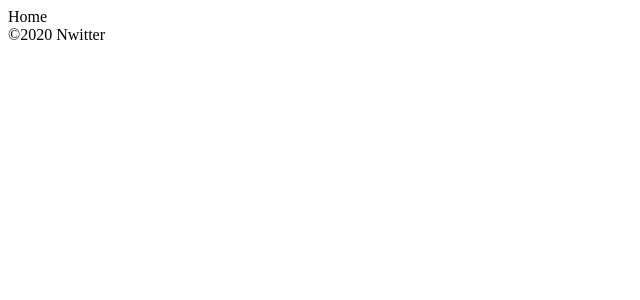
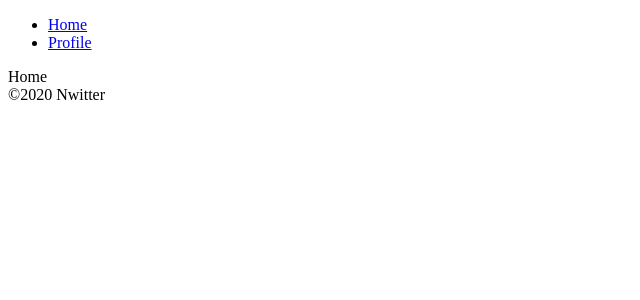
Before and after one commit to bumjin/nwitter, a React (Create React App) app: page /#/ in a window 1280 px wide. Shown: the top 300 px of the page, without its empty margins (0-640 px from the left). Built offline with nearby package versions, Linux system fonts and the light colour scheme; no server answers; sample sign-in values are in the browser's storage.

Commit message:
Enabled Logout

```diff
--- /dev/null
+++ b/src/components/Navigation.js
@@ -0,0 +1,16 @@
+import React from "react"
+import { Link } from "react-router-dom"
+const Navigation = () => <nav>
+    <nav>
+        <ul>
+            <li>
+                <Link to="/">Home</Link>
+            </li>
+            <li>
+                <Link to="/profile">Profile</Link>
+            </li>
+        </ul>
+    </nav>
+</nav>
+
+export default Navigation;
--- a/src/components/Router.js
+++ b/src/components/Router.js
@@ -1,23 +1,34 @@
 import React from "react";
-import { HashRouter as Router, Route, Switch } from "react-router-dom";
+import { HashRouter as Router, Redirect, Route, Switch } from "react-router-dom";
 import Auth from "../routes/Auth";
 import Home from "../routes/Home";
+import Navigation from "components/Navigation";
+import Profile from "routes/Profile";
 
 //hooks component
 const AppRouter = ({ isLoggedIn }) => {
-    return (<Router>
+    return (
+        <Router>
+            {isLoggedIn && <Navigation />}
             <Switch>
                 {isLoggedIn ?
                     (
                         <>
-                        <Route>
+                            <Route exact path="/">
                                 <Home></Home>
                             </Route>
+                            <Route exact path="/profile">
+                                <Profile></Profile>
+                            </Route>
+                            <Redirect from="*" to="/"></Redirect>
                         </>
                     ) : (
-                    <Route>
+                        <>
+                            <Route exact path="/">
                                 <Auth></Auth>
                             </Route>
+                            <Redirect from="*" to="/"></Redirect>
+                        </>
                     )
                 }
             </Switch>
--- a/src/routes/Profile.js
+++ b/src/routes/Profile.js
@@ -1,4 +1,16 @@
 import React from "react";
+import { authService } from "fbase"
+import { useHistory } from "react-router-dom";
+const Profile = () => {
+    const history = useHistory();
+    const onLogOutClick = () => {
+        authService.signOut();
+        history.push("/")
+    }
 
-const Profile = () => <div>Profile</div>
+    return (<>
+        <button onClick={onLogOutClick}>Log Out</button>
+    </>)
+
+}
 export default Profile;
```
Lines whose indentation alone changed are shown as unchanged.
